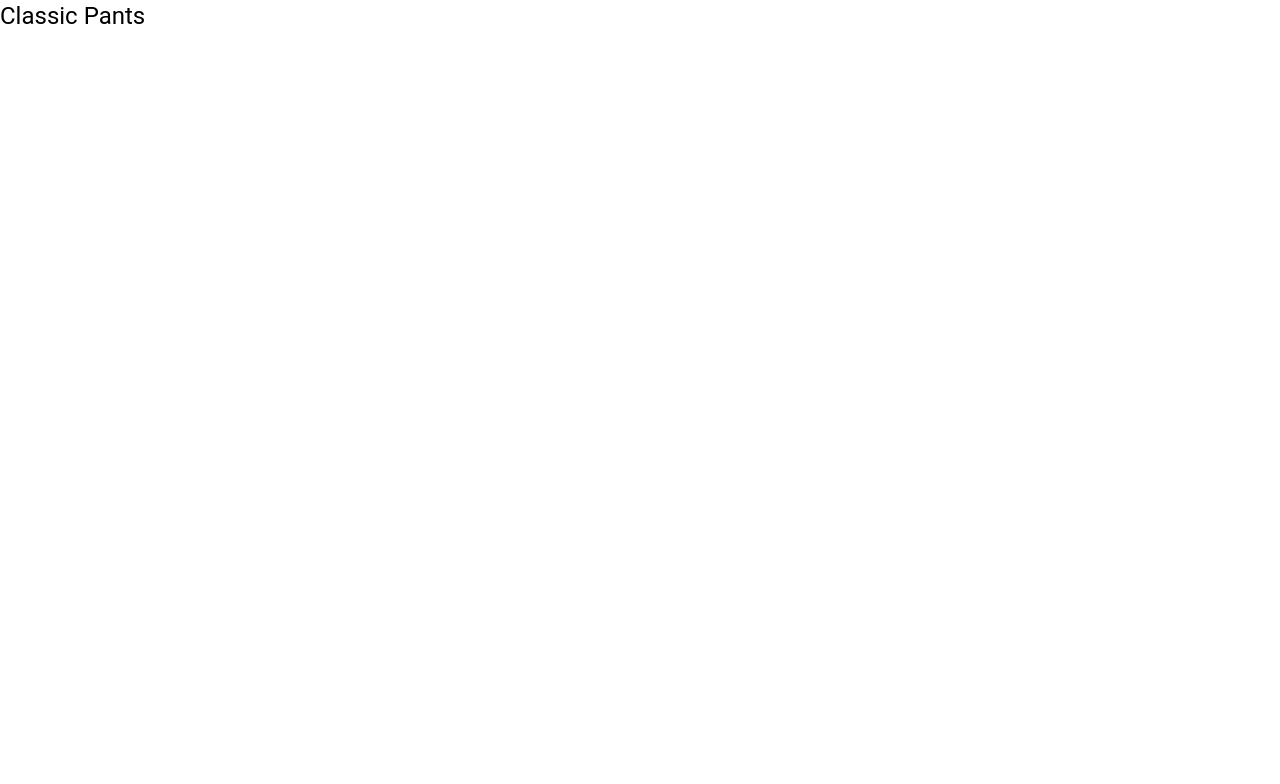
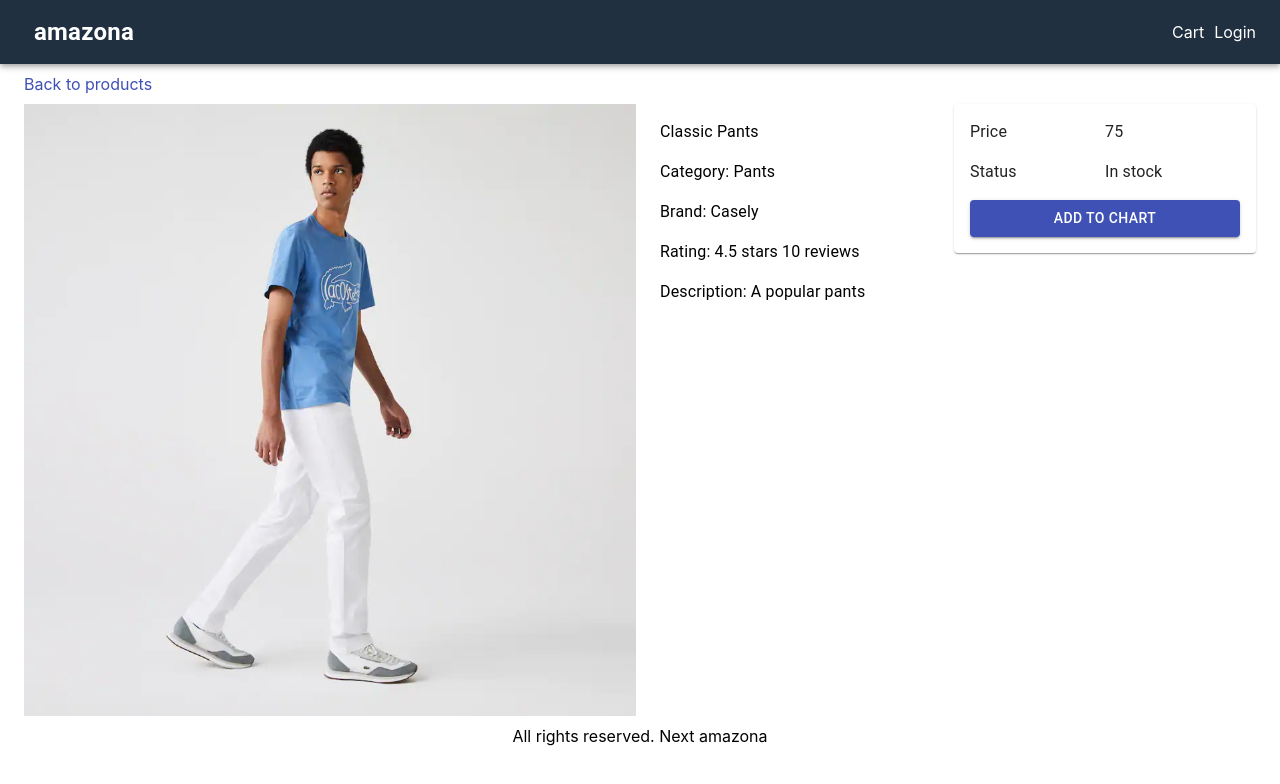
Before and after one commit to vuk-dev/next-amazona, a Next.js app: page /product/classic-pants in a window 1280 px wide. Shown: the top 784 px of the page. Built offline with nearby package versions, Linux system fonts and the light colour scheme.

Commit message:
9-Build product page

```diff
--- a/components/Layout.js
+++ b/components/Layout.js
@@ -5,12 +5,17 @@ import { AppBar, Container, Link, Toolbar, Typography } from '@material-ui/core'
 
 import useStyles from '../utils/styles'
 
-export default function Layout({ children }) {
+export default function Layout({ title, description, children }) {
 	const classes = useStyles()
 	return (
 		<div>
 			<Head>
-				<title>Next Amazona</title>
+				<title>
+					{title ? `${title} - Next Amazona` : 'Next Amazona'}
+				</title>
+				{description && (
+					<meta name={'description'} content={description} />
+				)}
 			</Head>
 			<AppBar position='static' className={classes.navbar}>
 				<Toolbar>
--- a/pages/product/[slug].js
+++ b/pages/product/[slug].js
@@ -1,9 +1,22 @@
 import React from 'react'
+import NextLink from 'next/link'
+import Image from 'next/image'
 import { useRouter } from 'next/router'
 import data from '../../utils/data'
-import { Typography } from '@material-ui/core'
+import {
+	Button,
+	Card,
+	Grid,
+	Link,
+	List,
+	ListItem,
+	Typography,
+} from '@material-ui/core'
+import Layout from '../../components/Layout'
+import useStyles from '../../utils/styles'
 
 export default function ProductScreen() {
+	const classes = useStyles()
 	const router = useRouter()
 	const { slug } = router.query
 	const product = data.products.find((product) => product.slug === slug)
@@ -12,9 +25,93 @@ export default function ProductScreen() {
 	}
 	if (product) {
 		return (
-			<div>
-				<Typography variant={'h5'}>{product.name}</Typography>
-			</div>
+			<Layout title={product.name} description={product.description}>
+				<div className={classes.section}>
+					<NextLink href={'/'} passHref>
+						<Link>Back to products</Link>
+					</NextLink>
+				</div>
+				<Grid container spacing={1}>
+					<Grid item md={6} xs={12}>
+						<Image
+							src={product.image}
+							alt={product.description}
+							width={640}
+							height={640}
+							layout={'responsive'}
+						/>
+					</Grid>
+					<Grid item md={3} xs={12}>
+						<List>
+							<ListItem>
+								<Typography component={'h1'}>
+									{product.name}
+								</Typography>
+							</ListItem>
+							<ListItem>
+								<Typography>
+									Category: {product.category}
+								</Typography>
+							</ListItem>
+							<ListItem>
+								<Typography>Brand: {product.brand}</Typography>
+							</ListItem>
+							<ListItem>
+								<Typography>
+									Rating: {product.rating} stars{' '}
+									{product.numReviews} reviews
+								</Typography>
+							</ListItem>
+							<ListItem>
+								<Typography>
+									Description: {product.description}
+								</Typography>
+							</ListItem>
+						</List>
+					</Grid>
+					<Grid item md={3} xs={12}>
+						<Card>
+							<List>
+								<ListItem>
+									<Grid container>
+										<Grid item xs={6}>
+											<Typography>Price</Typography>
+										</Grid>
+										<Grid item xs={6}>
+											<Typography>
+												{product.price}
+											</Typography>
+										</Grid>
+									</Grid>
+								</ListItem>
+								<ListItem>
+									<Grid container>
+										<Grid item xs={6}>
+											<Typography>Status</Typography>
+										</Grid>
+										<Grid item xs={6}>
+											<Typography>
+												{product.countInStock > 0
+													? 'In stock'
+													: 'Unavaiable'}
+											</Typography>
+										</Grid>
+									</Grid>
+								</ListItem>
+								<ListItem>
+									<Button
+										fullWidth
+										variant={'contained'}
+										color={'primary'}
+									>
+										Add to chart
+									</Button>
+								</ListItem>
+							</List>
+						</Card>
+					</Grid>
+				</Grid>
+			</Layout>
 		)
 	}
 }
--- a/utils/styles.js
+++ b/utils/styles.js
@@ -15,12 +15,17 @@ const useStyles = makeStyles({
 		flexGrow: 1,
 	},
 	footer: {
+		marginTop: '10px',
 		textAlign: 'center',
 	},
 	brand: {
 		fontWeight: 'bold',
 		fontSize: '1.5rem',
 	},
+	section: {
+		marginTop: '10px',
+		marginBottom: '10px',
+	},
 })
 
 export default useStyles
```
